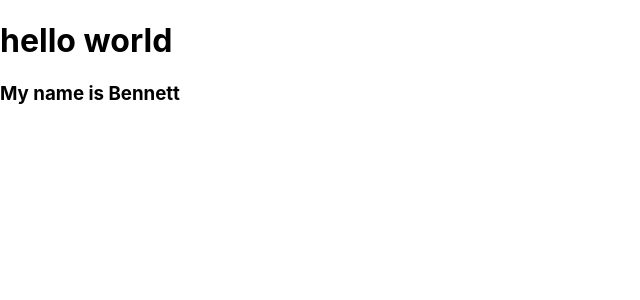
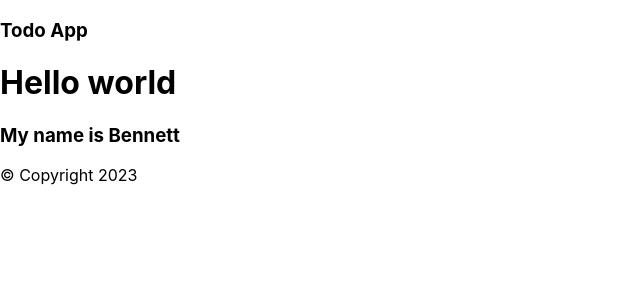
Before and after one commit to BHammock33/todo, a React (Create React App) app: page / in a window 1280 px wide. Shown: the top 300 px of the page, without its empty margins (0-640 px from the left). Built offline with nearby package versions, Linux system fonts and the light colour scheme.

Commit message:
React course

```diff
--- a/src/App.js
+++ b/src/App.js
@@ -1,13 +1,8 @@
 import "./App.css";
+import TodoApp from "./Components/TodoApp/todoApp";
 
 function App() {
-  const firstName = "Bennett";
-  return (
-    <div>
-      <h1>hello world</h1>
-      <h3>My name is {firstName}</h3>
-    </div>
-  );
+  return <TodoApp />;
 }
 
 export default App;
--- /dev/null
+++ b/src/Components/Footer/footer.js
@@ -0,0 +1,11 @@
+import React from 'react';
+
+const Footer = () => {
+    return (
+        <div>
+           &copy; Copyright {new Date().getFullYear()}
+        </div>
+    );
+};
+
+export default Footer;
--- /dev/null
+++ b/src/Components/Header/header.js
@@ -0,0 +1,16 @@
+import React from "react";
+
+function Header() {
+  doSomething();
+  return (
+    <div>
+      <h3>Todo App</h3>
+    </div>
+  );
+}
+
+function doSomething() {
+  console.log("I'm doing something");
+}
+
+export default Header;
--- /dev/null
+++ b/src/Components/TodoApp/todoApp.js
@@ -0,0 +1,22 @@
+import React from "react";
+import Header from "../Header/header";
+import Footer from "../Footer/footer";
+
+const TodoApp = () => {
+  const firstName = "Bennett";
+
+  return (
+    <div>
+      <div>
+        <Header />
+        <div>
+          <h1>Hello world</h1>
+          <h3>My name is {firstName}</h3>
+        </div>
+        <Footer />
+      </div>
+    </div>
+  );
+};
+
+export default TodoApp;
```
